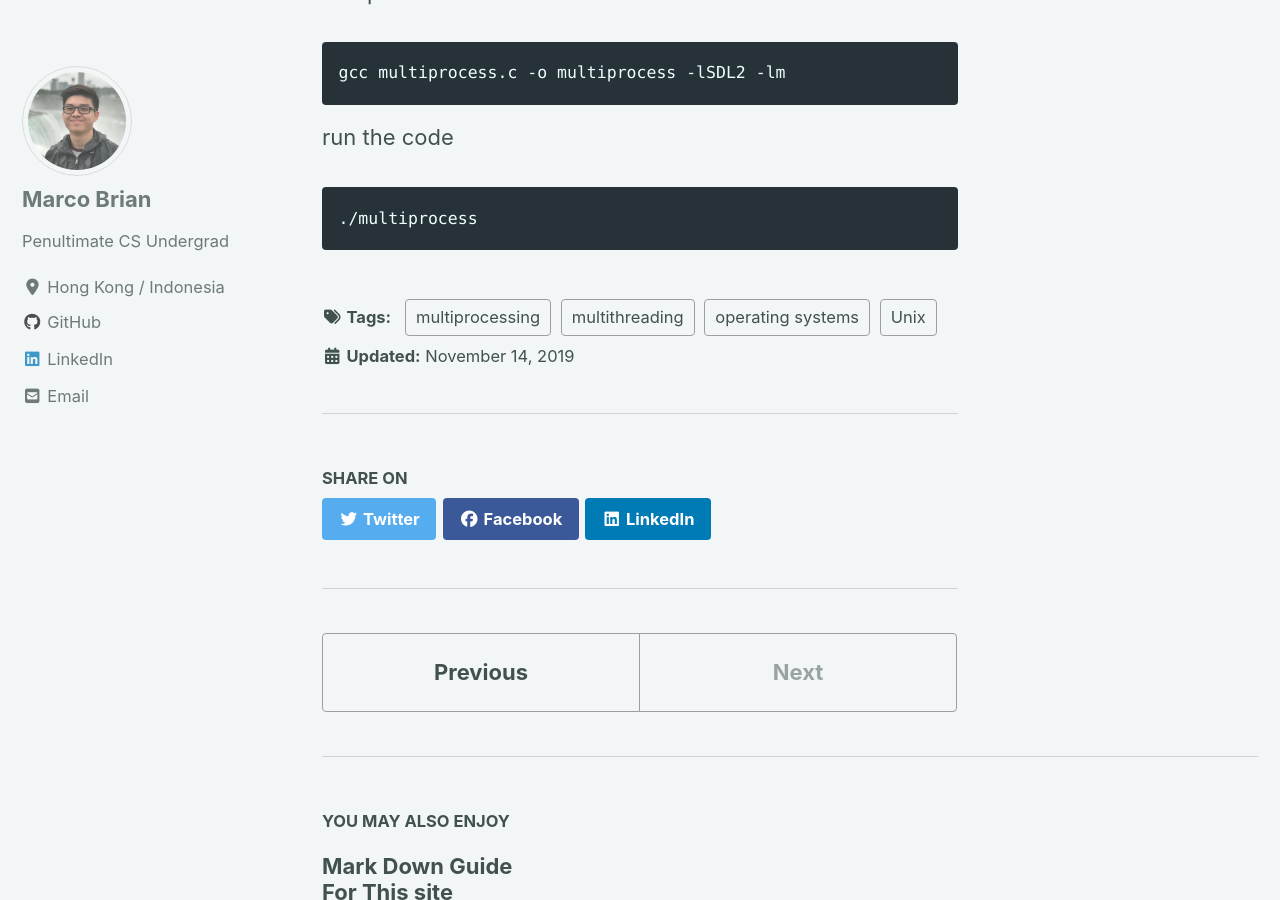
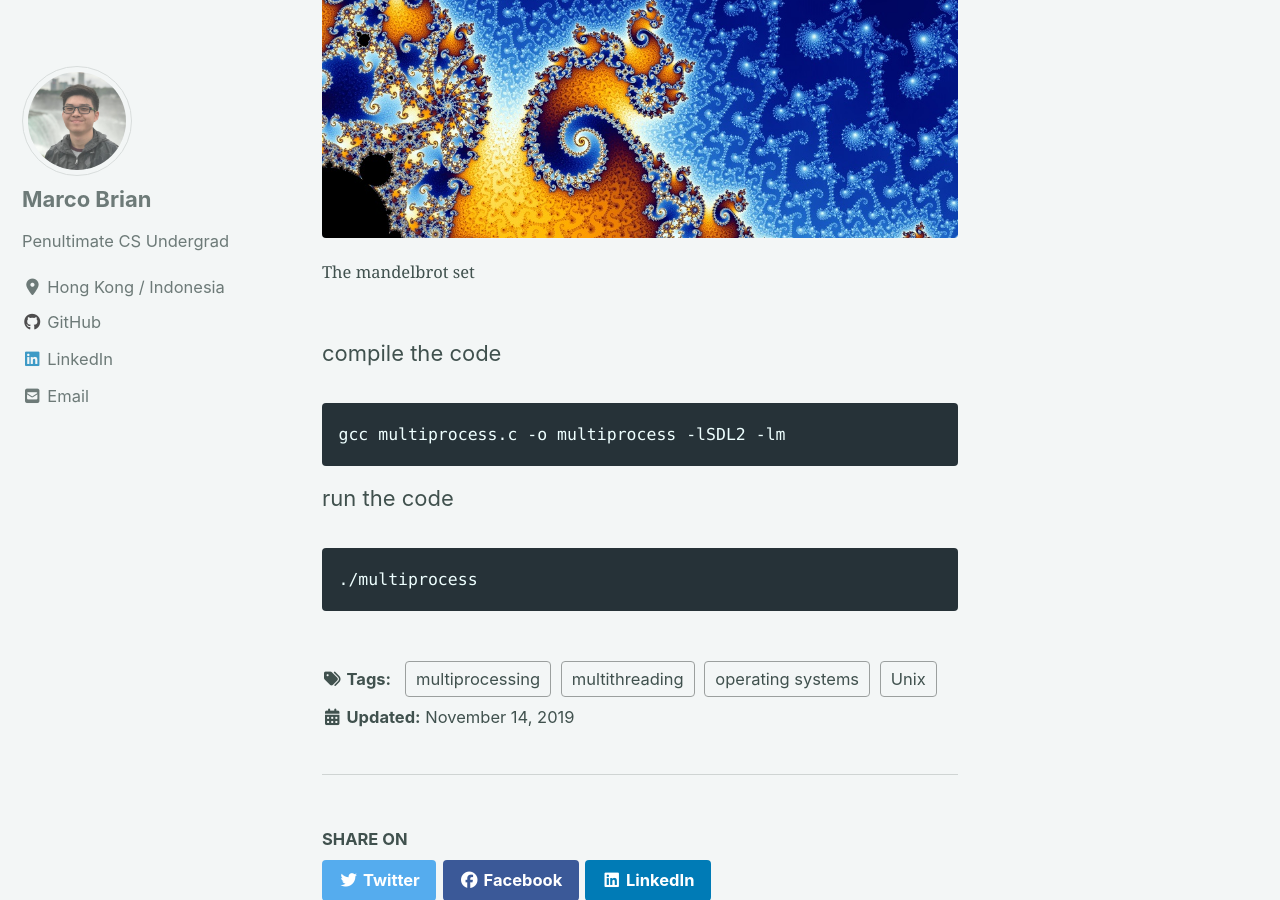
Before and after one commit to MarcoBrian/MarcoBrianJekyll, a Jekyll site: the page built from _posts/2019-11-15-mandelbrotset.md, in a window 1280 px wide and 900 px high, scrolled down 886 px. Built offline with Jekyll 4.4.1, drawn with Linux system fonts in a browser that asks for light colours; cached includes are drawn as plain includes; nearby versions of some CDN libraries.

Commit message:
add mandelbrot

```diff
--- a/_posts/2019-11-15-mandelbrotset.md
+++ b/_posts/2019-11-15-mandelbrotset.md
@@ -10,6 +10,9 @@ header:
 # Mandelbrot Set
 [Link to the github repository](https://github.com/MarcoBrian/MandelbrotSet)
 
+{% include figure image_path="/images/mandelbrot/mandelbrot.png" alt="mandelbrot set" caption="The mandelbrot set" %}
+
+
 compile the code
 {% highlight console %}
 gcc multiprocess.c -o multiprocess -lSDL2 -lm
```
